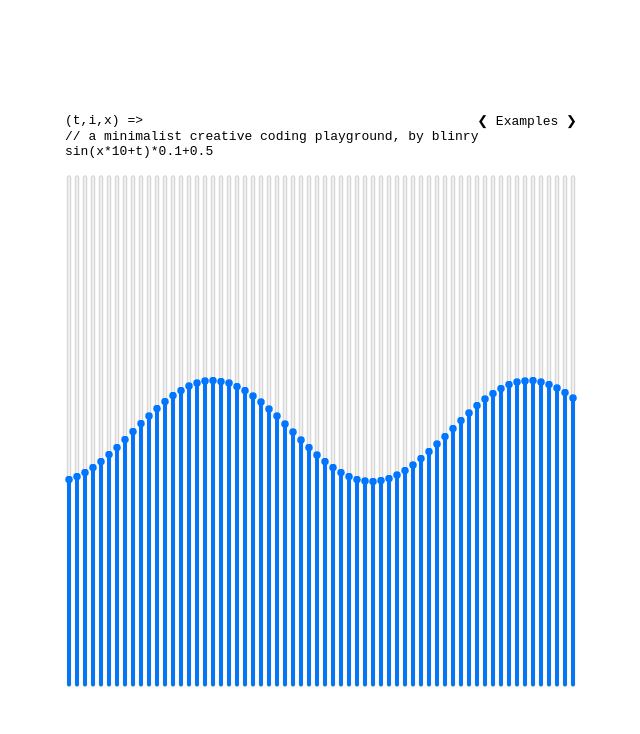
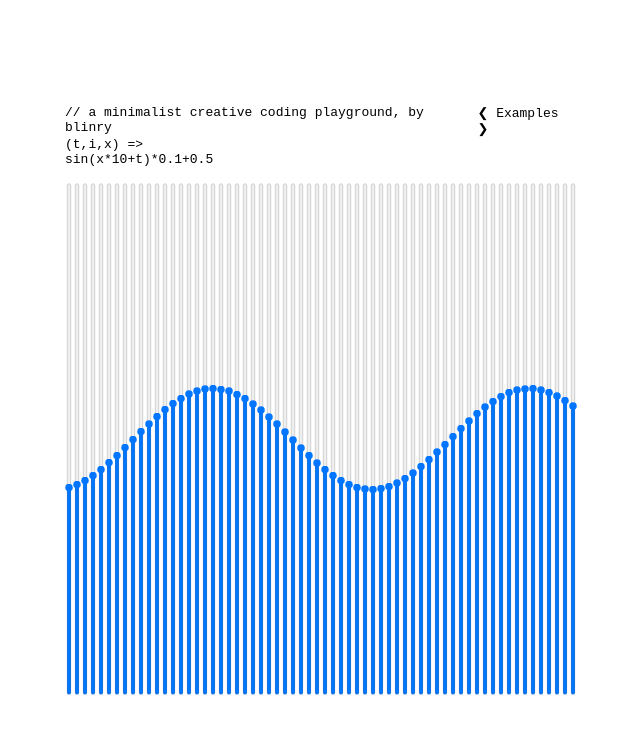
Before and after one commit to Achilles3458/Sliderland, a plain HTML site: page index.html in a window 1280 px wide. Shown: the whole page, without its empty margins (319-959 px from the left). Drawn offline with Linux system fonts and the light colour scheme.

Commit message:
Put comments in first line

```diff
--- a/index.html
+++ b/index.html
@@ -10,13 +10,14 @@
         <div id="everything">
             <div id="code">
                 <div id="firstline">
-                    <span>(t,i,x) =></span>
+                    <div id="comment"></div>
                     <span>
                         <span id="examples-left">❮</span>
                         <span>Examples</span>
                         <span id="examples-right">❯</span>
                     </span>
                 </div>
+                <div>(t,i,x) =></div>
                 <div id="formula" role="textbox" contenteditable>x</div>
                 <div id="examples">
                     <div id="intro">
--- a/script.js
+++ b/script.js
@@ -33,7 +33,7 @@ let examples = [
         code: "x+sin(t)",
     },
     {
-        comment: "try changing numbers and see what happens!",
+        comment: "last one - try changing numbers and see what happens!",
         code: "sin(i/10+t*2.8+(i%3/3)*PI)*(0.1+sin(i/10+t*2.8)*0.02)+0.5+sin(i/10+t*0.8)*0.01",
     },
 ]
@@ -92,19 +92,24 @@ function update() {
 }
 
 let formula = document.getElementById("formula")
+let comment = document.getElementById("comment")
 let eval = () => 0
 formula.oninput = () => {
-    // URL-encode formula into hash
-    let hash = encodeURIComponent(formula.innerText)
-        .replace(/\(/g, "%28")
-        .replace(/\)/g, "%29")
-    window.location.hash = hash
+    saveFormulaToHash()
 
     // Reset t
     tStart = performance.now()
 
     // Extract function
     updateFormula()
+}
+
+function saveFormulaToHash() {
+    // URL-encode formula into hash
+    let hash = encodeURIComponent(formula.innerText)
+        .replace(/\(/g, "%28")
+        .replace(/\)/g, "%29")
+    window.location.hash = hash
 }
 
 function updateFormula() {
@@ -153,14 +158,17 @@ if (hash == "") {
     tStart = performance.now()
 } else {
     getFormulaFromHash()
+    comment.innerText = "// " + examples[0].comment
 }
 
 function loadExample(n) {
     formula.innerText = ""
+    comment.innerText = ""
     if (examples[n].comment !== "") {
-        formula.innerText = "// " + examples[n].comment + "\n"
+        comment.innerText = "// " + examples[n].comment + "\n"
     }
     formula.innerText += examples[n].code
+    window.location.hash = ""
 }
 
 let currentExample = 0
```
